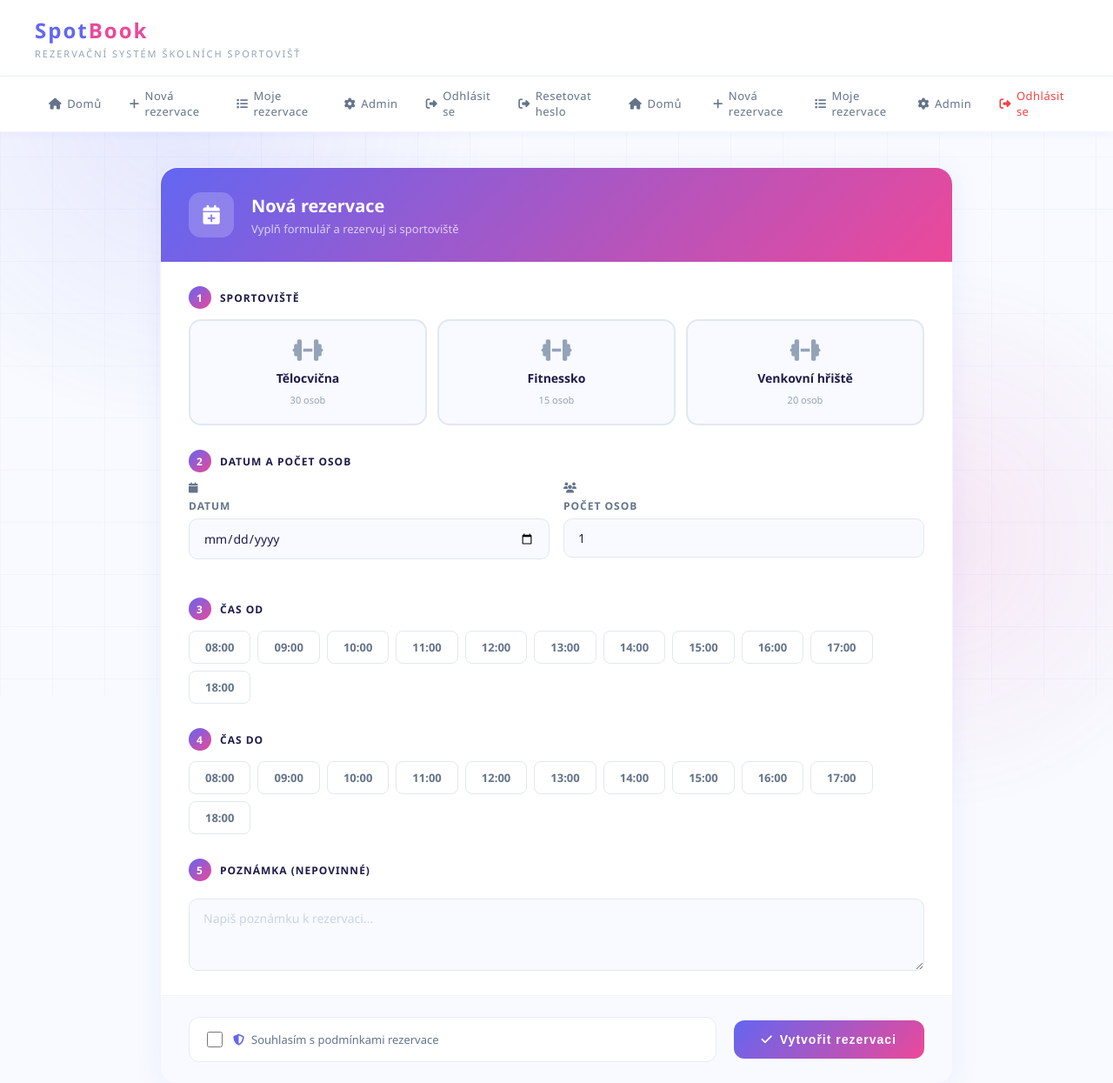
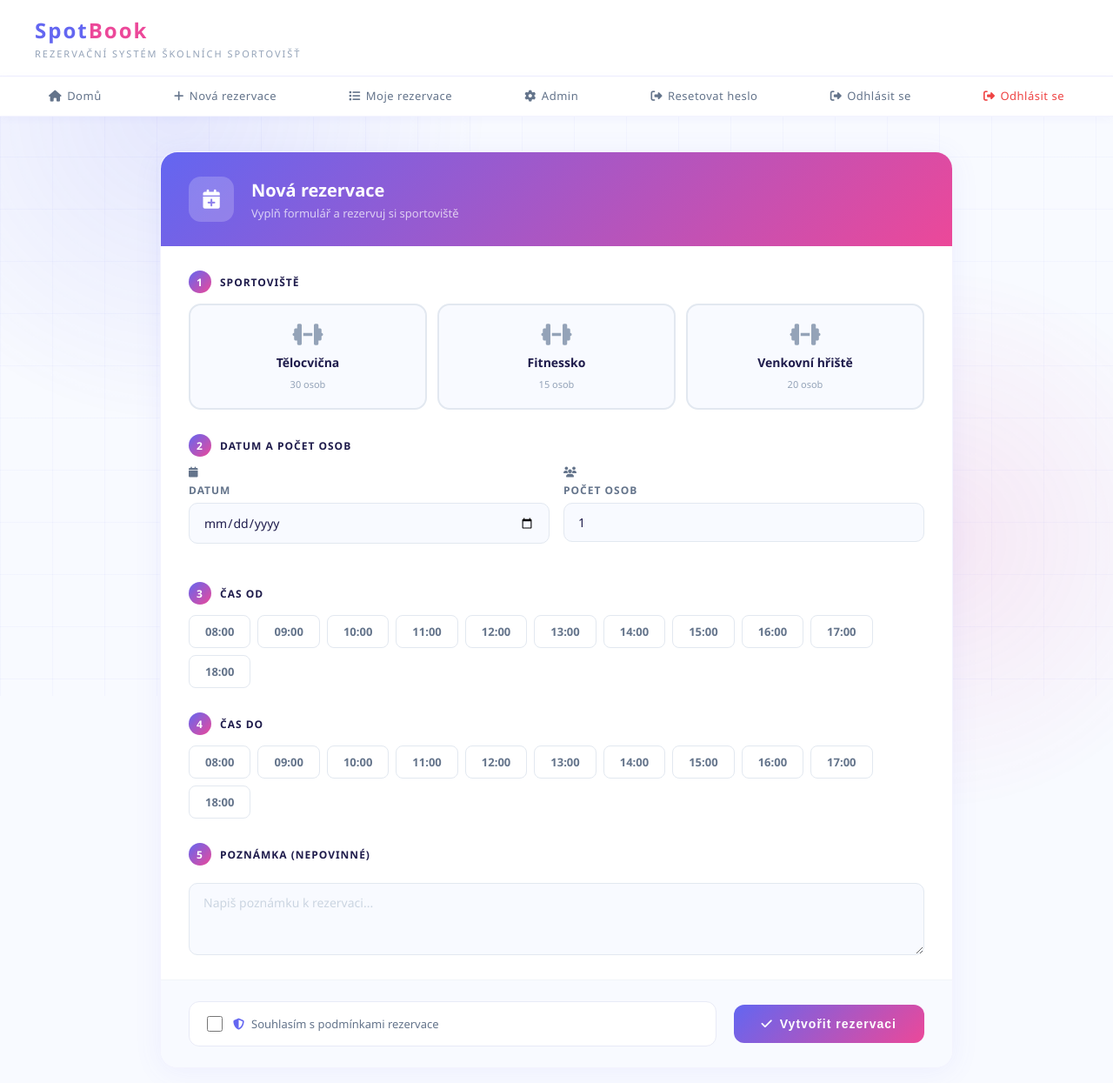
Before and after one commit to qw3rzz/school_sportsground_wpa, a PHP site: page /reservation.php in a window 1280 px wide. Shown: the top 1245 px of the page at 87% size. Run offline with PHP 8.4, Linux system fonts and the light colour scheme; the visitor is signed in with stand-in values (Sample User, id 1); data comes from the database, SQL or seed files in the repository.

Commit message:
Refactor navigation links in reservation.php

```diff
--- a/src/reservation.php
+++ b/src/reservation.php
@@ -115,17 +115,9 @@ if (!empty($_POST['datum']) && !empty($_POST['sportoviste_id'])) {
     <?php if ($_SESSION['uzivatel_role'] === 'admin'): ?>
         <a href="admin.php"><i class="fa-solid fa-gear"></i> Admin</a>
     <?php endif; ?>
+    <a href="reset_passwd.php"><i class="fa-solid fa-right-from-bracket"></i> Resetovat heslo</a>
     <a href="logout.php"><i class="fa-solid fa-right-from-bracket"></i> Odhlásit se</a>
-    <a href="reset_passwd.php"><i class="fa-solid fa-right-from-bracket"></i> Resetovat heslo</a>
 
-    <div class="nav-left">
-        <a href="index.php"><i class="fa-solid fa-house"></i> Domů</a>
-        <a href="reservation.php"><i class="fa-solid fa-plus"></i> Nová rezervace</a>
-        <a href="my_reservations.php"><i class="fa-solid fa-list"></i> Moje rezervace</a>
-        <?php if ($_SESSION['uzivatel_role'] === 'admin'): ?>
-            <a href="admin.php"><i class="fa-solid fa-gear"></i> Admin</a>
-        <?php endif; ?>
-    </div>
     <div class="nav-right">
         <a href="logout.php" class="nav-logout">
             <i class="fa-solid fa-right-from-bracket"></i> Odhlásit se
```
